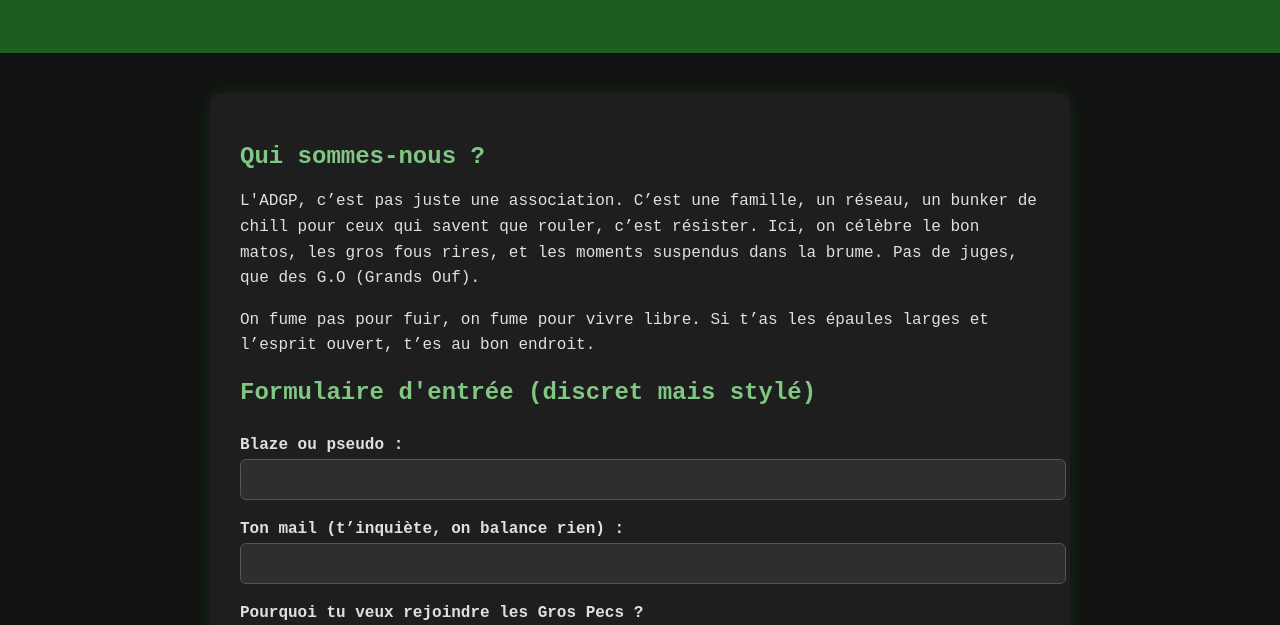
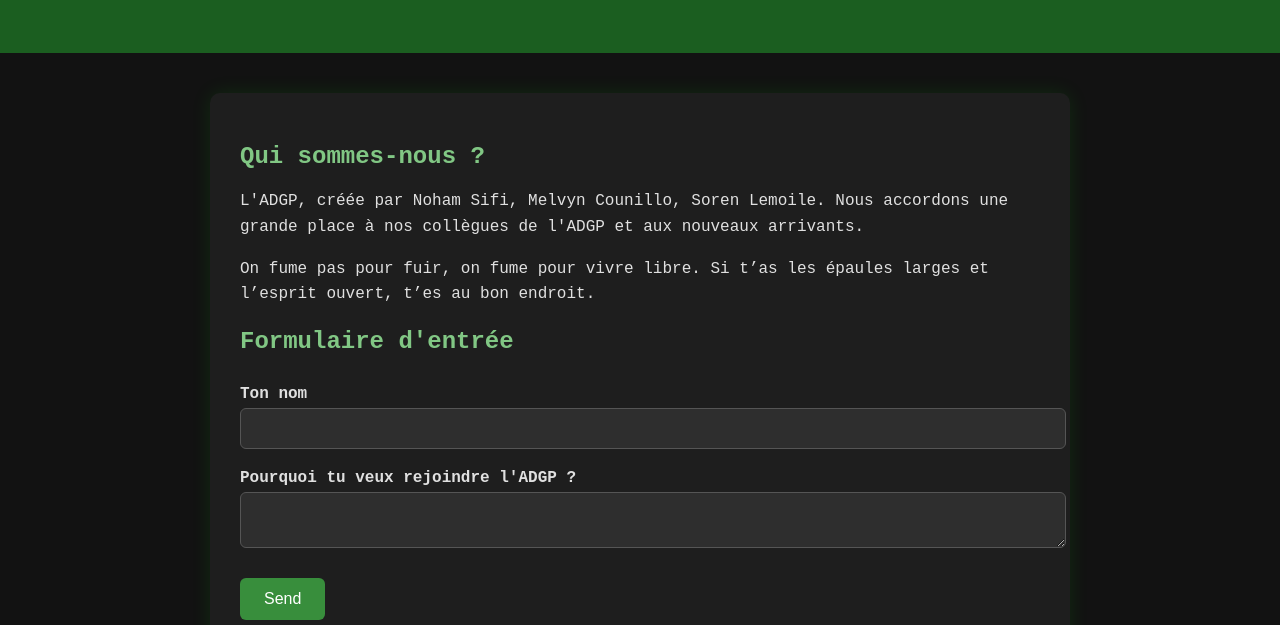
Before and after one commit to Oxigen-tz/ADGP1, a plain HTML site: page index.html in a window 1280 px wide. Shown: the part 133-758 px from the top of the page. Drawn offline with Linux system fonts and the light colour scheme.

Commit message:
Update index.html

```diff
--- a/index.html
+++ b/index.html
@@ -17,9 +17,7 @@
   <section>
     <h2>Qui sommes-nous ?</h2>
     <p>
-      L'ADGP, c’est pas juste une association. C’est une famille, un réseau, un bunker de chill pour ceux
-      qui savent que rouler, c’est résister. Ici, on célèbre le bon matos, les gros fous rires, et les moments
-      suspendus dans la brume. Pas de juges, que des G.O (Grands Ouf).
+      L'ADGP, créée par Noham Sifi, Melvyn Counillo, Soren Lemoile. Nous accordons une grande place à nos collègues de l'ADGP et aux nouveaux arrivants.
     </p>
     <p>
       On fume pas pour fuir, on fume pour vivre libre. Si t’as les épaules larges et l’esprit ouvert, t’es au bon endroit.
@@ -27,24 +25,24 @@
   </section>
 
   <section>
-    <h2>Formulaire d'entrée (discret mais stylé)</h2>
-    <form action="#" method="post">
-      <label for="pseudo">Blaze ou pseudo :</label>
-      <input type="text" id="pseudo" name="pseudo" required>
-
-      <label for="email">Ton mail (t’inquiète, on balance rien) :</label>
-      <input type="email" id="email" name="email" required>
-
-      <label for="motivation">Pourquoi tu veux rejoindre les Gros Pecs ?</label>
-      <textarea id="motivation" name="motivation" rows="4" required></textarea>
-
-      <button type="submit">Envoyer ma vibe</button>
+    <h2>Formulaire d'entrée</h2>
+    <form action="https://formspree.io/f/xpwddaqe" method="POST">
+      <label>
+        Ton nom
+        <input type="text" name="nom">
+      </label>
+      <label>
+        Pourquoi tu veux rejoindre l'ADGP ?
+        <textarea name="message"></textarea>
+      </label>
+      <input type="text" name="_honey" style="display:none">
+      <button type="submit">Send</button>
     </form>
   </section>
 </main>
 
 <footer>
-  &copy; 2025 ADGP – Pas vus, pas pris, toujours peace.
+  &copy; 2025 ADGP – Agir, pour détruire.
 </footer>
 
 </body>
```
